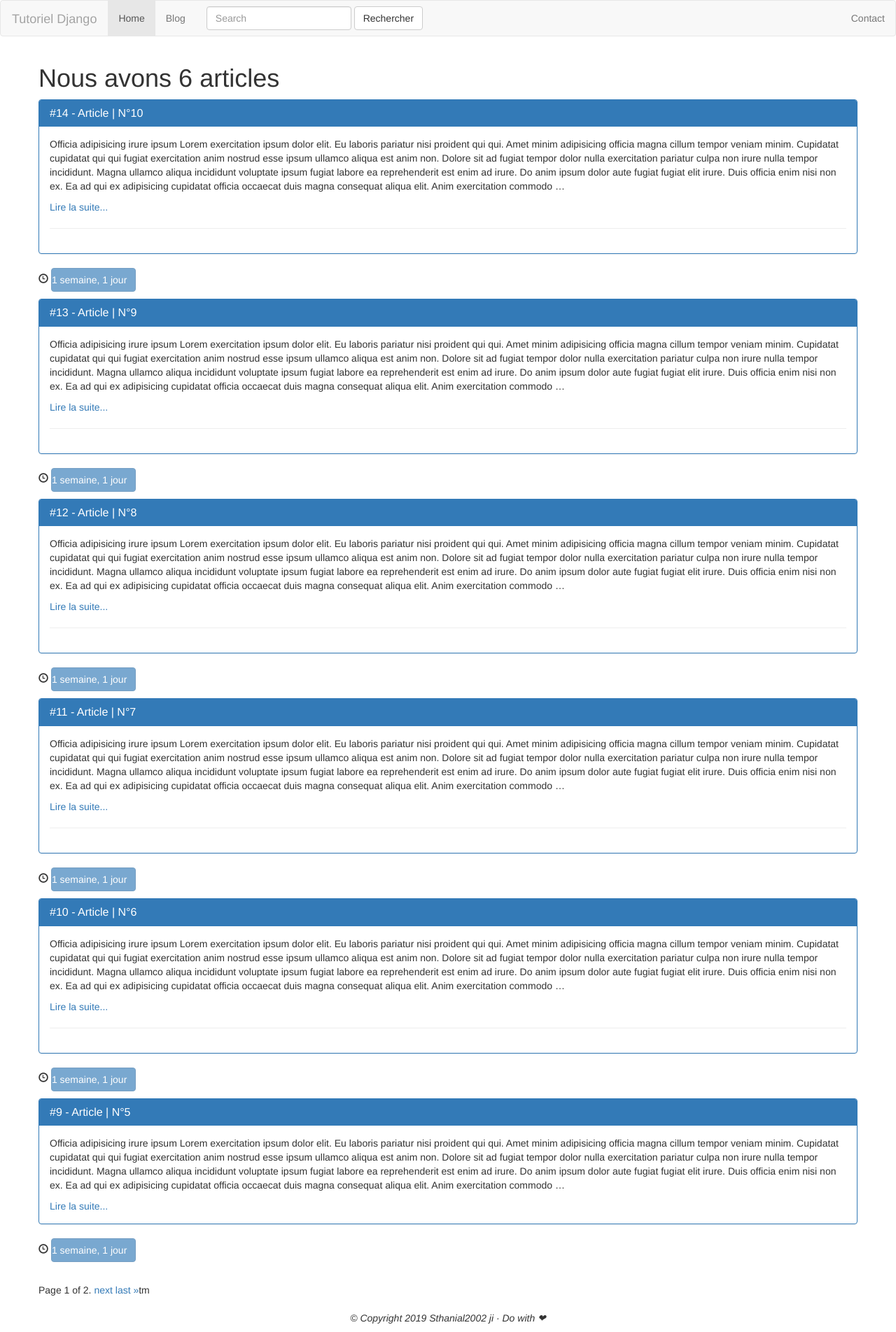
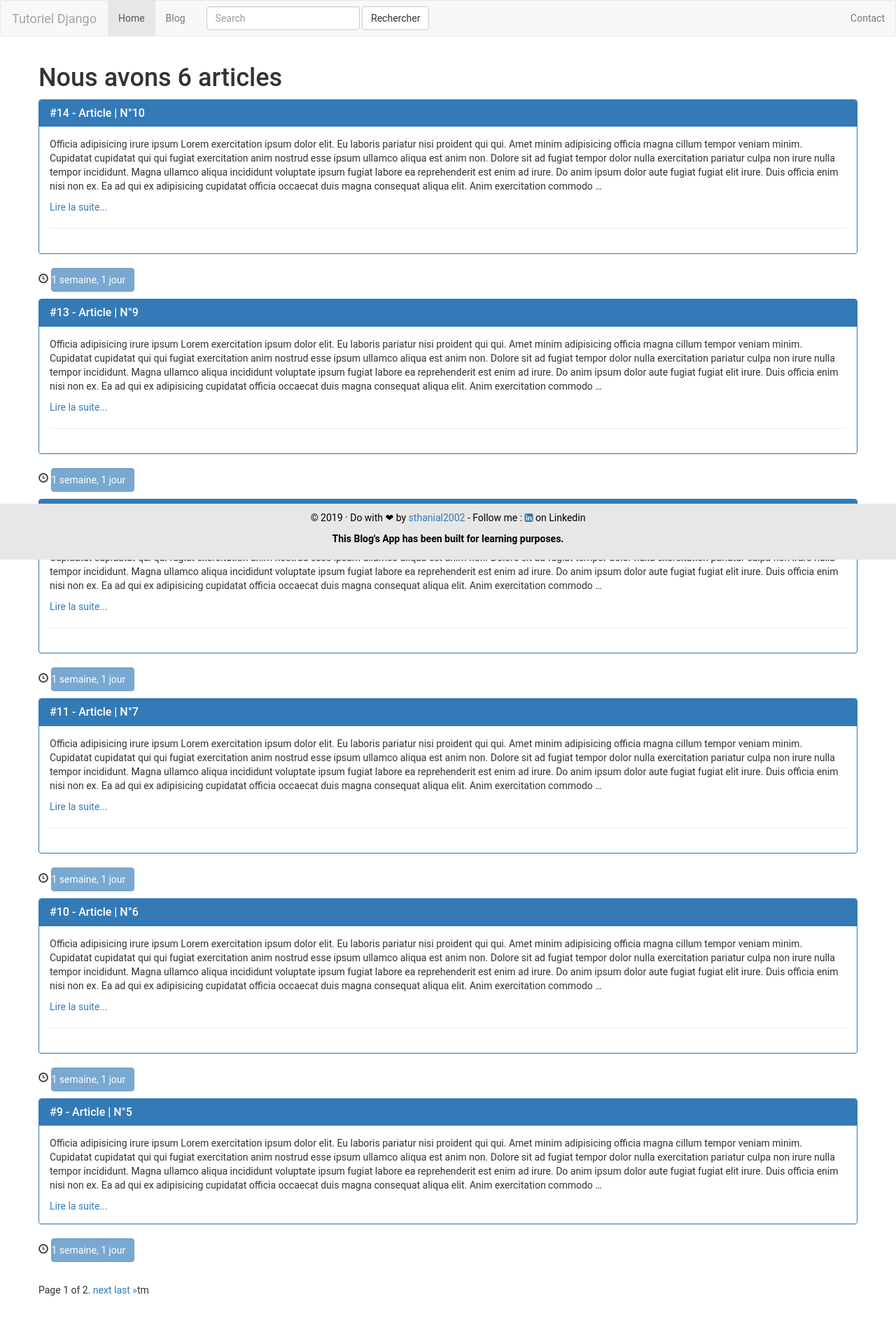
Before and after one commit to sthanial2002/Blog-s-App-By-Django, a Django app: page /blog/ in a window 1280 px wide. Shown: the whole page at 70% size. After the commit the page ends 1852 px from the top, so only its background shows below. Run offline with Django 3.2, Linux system fonts and the light colour scheme; data comes from the database, SQL or seed files in the repository; some libraries are stand-ins or nearby versions.

Commit message:
Edit templates files

```diff
--- a/static/css/style.css
+++ b/static/css/style.css
@@ -2,6 +2,13 @@ body{
     font-family: 'Roboto', sans-serif;
 }
 
-.glyphicon{
-    font-size: 2em;
-}
+.footer {
+    position: fixed;
+    left: 0;
+    bottom: 0;
+    width: 100%;
+    background-color: #e7e7e7;
+    padding: 10px 10px;
+    color: black;
+    text-align: center;
+  }
--- a/templates/layouts/base.html
+++ b/templates/layouts/base.html
@@ -8,10 +8,16 @@
     <meta http-equiv="X-UA-Compatible" content="ie=edge">
     <title>{% block title %} Tutoriel Django {% endblock %}</title>
 
+    <!-- CDN -->
     <link rel="stylesheet" href="https://cdnjs.cloudflare.com/ajax/libs/normalize/8.0.1/normalize.min.css">
     <link rel="stylesheet" href="https://maxcdn.bootstrapcdn.com/bootstrap/3.3.2/css/bootstrap.min.css">
     <link rel="stylesheet" href="//maxcdn.bootstrapcdn.com/font-awesome/4.3.0/css/font-awesome.min.css">
-    <link href="https://fonts.googleapis.com/css?family=Roboto:300" rel="stylesheet">
+     <link rel="stylesheet" href="//maxcdn.bootstrapcdn.com/font-awesome/4.3.0/css/font-awesome.min.css">
+
+
+    <!--Local -->
+    <link href="{% static 'css/style.css' %}" rel="stylesheet">
+
 
 </head>
 <body>
--- a/templates/layouts/partials/_footer.html
+++ b/templates/layouts/partials/_footer.html
@@ -1,7 +1,7 @@
-<footer>
-    <p class="text-center">
 
-       <em>&copy; Copyright {% now 'Y' %} Sthanial2002 ji &middot; Do with ❤</em>
-
-    </p>
-</footer>
+<div class="container" >
+	<footer class="footer">
+		<p>&copy; {% now 'Y' %} &middot; Do with ❤ by <a href="https://github.com/sthanial2002">sthanial2002</a> - Follow me : <a href="https://www.linkedin.com/in/maurelst/" target="_blank"> <i class="fa fa-linkedin-square" aria-hidden="true"> </i> </a> on Linkedin</p>
+		<p class="text-center"><b>This Blog's App has been built for learning purposes.</b></p>
+	</footer>
+</div>
```
